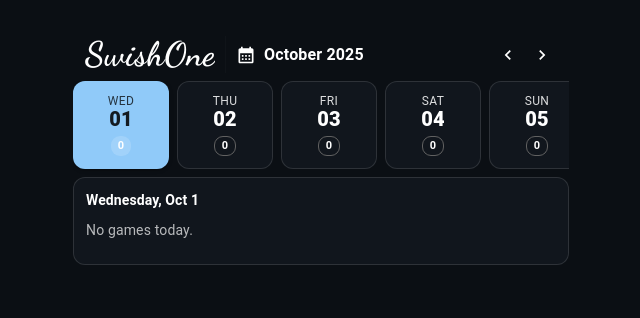
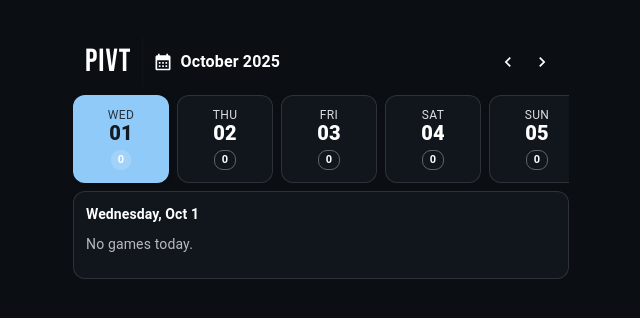
Before and after one commit to Tekknobot/nba-app, a React (Create React App) app: page /all in a window 1280 px wide. Shown: the top 318 px of the page, without its empty margins (319-959 px from the left). Built offline with nearby package versions, Linux system fonts and the light colour scheme.

Commit message:
change font

```diff
--- a/package.json
+++ b/package.json
@@ -15,6 +15,7 @@
   "dependencies": {
     "@emotion/react": "^11.11.4",
     "@emotion/styled": "^11.11.5",
+    "@fontsource/bebas-neue": "^5.2.7",
     "@fontsource/dancing-script": "^5.2.8",
     "@mui/icons-material": "^6.0.0",
     "@mui/material": "^6.0.0",
--- a/src/components/AllGamesCalendar.jsx
+++ b/src/components/AllGamesCalendar.jsx
@@ -9,7 +9,7 @@
 import ChevronRightIcon from "@mui/icons-material/ChevronRight";
 import CloseIcon from "@mui/icons-material/Close";
 import CalendarMonthIcon from "@mui/icons-material/CalendarMonth";
-import "@fontsource/dancing-script/700.css";
+import "@fontsource/bebas-neue"; // defaults to 400 weight
 
 /* ========= small date helpers ========= */
 function firstOfMonth(d){ const x=new Date(d); x.setDate(1); x.setHours(0,0,0,0); return x; }
@@ -388,18 +388,16 @@
             <Stack direction="row" spacing={1.25} alignItems="center" sx={{ minWidth:0 }}>
                 <Typography
                 variant="h6"
-                noWrap
                 sx={{
-                    fontFamily: '"Dancing Script", cursive',
-                    fontWeight: 700,
-                    fontSize: { xs: 24, sm: 34 },   // a touch larger for script
-                    letterSpacing: 0.3,
-                    maxWidth: '60%',
-                    lineHeight: 1.1
+                    fontFamily: '"Bebas Neue", sans-serif',
+                    fontSize: { xs: 26, sm: 32 },
+                    letterSpacing: 1,
+                    fontWeight: 400
                 }}
                 >
-                SwishOne
+                Pivt
                 </Typography>
+
             <Divider orientation="vertical" flexItem sx={{ opacity:0.2 }} />
 
             <Stack direction="row" spacing={1} alignItems="center">
```
Also changed, not shown: 1 other file (tests, documents, lock files or other folders).
